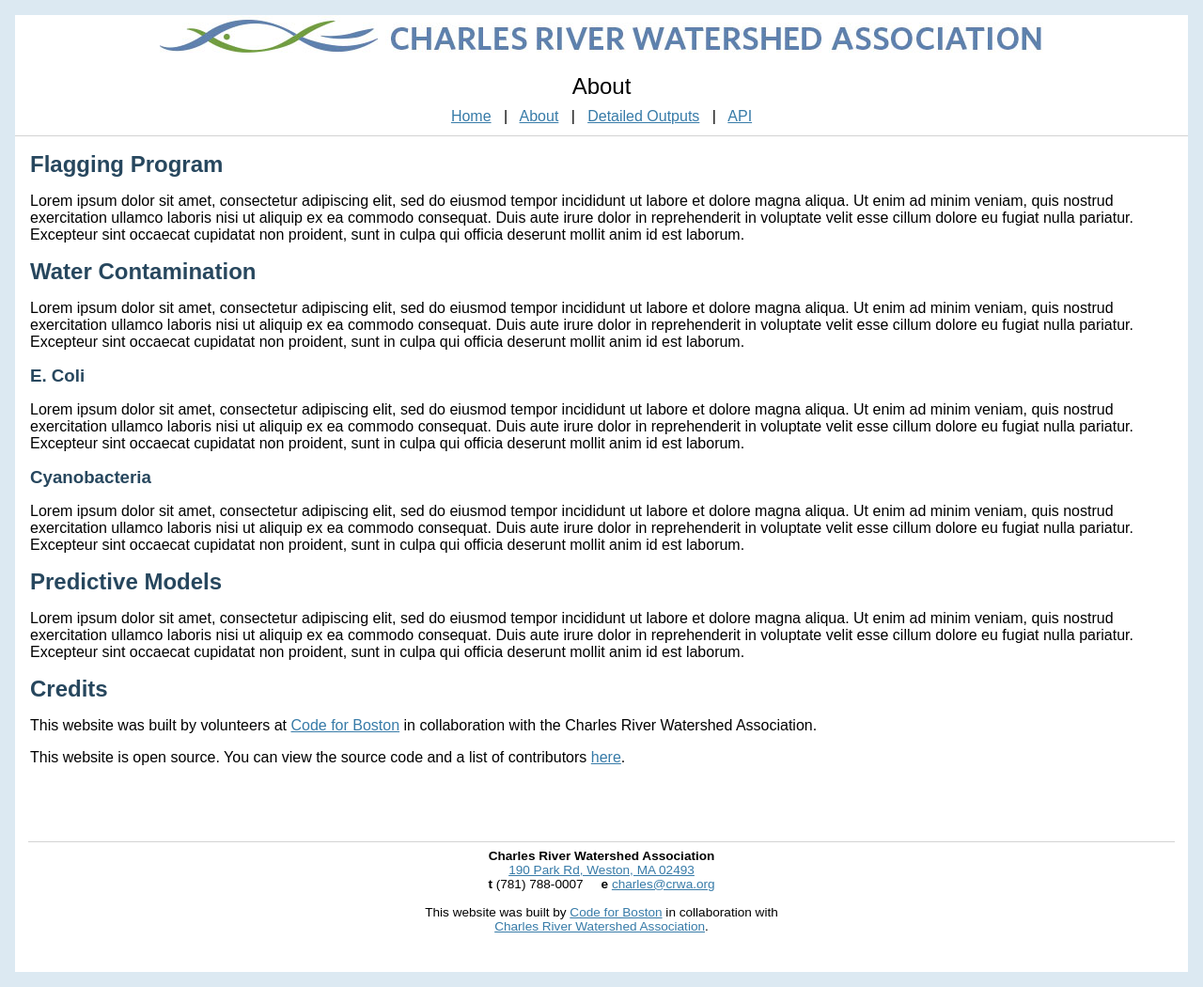
After one commit to codeforboston/flagging, a Flask app: page /about in a window 1280 px wide. The commit adds this page. Shown: the whole page at 94% size. Run offline with Flask 2, Linux system fonts and the light colour scheme; parts of the project's set-up code (start-up, migrations or seed data) failed here and were passed over.

Commit message:
Various front-end changes

```diff
--- a/flagging_site/blueprints/flagging.py
+++ b/flagging_site/blueprints/flagging.py
@@ -81,7 +81,12 @@ def index() -> str:
     return render_template('index.html', flags=flags)
 
 
-@bp.route('/output_model', methods=["GET"])
+@bp.route('/about')
+def about() -> str:
+    return render_template('about.html')
+
+
+@bp.route('/output_model', methods=['GET'])
 def output_model() -> str:
     """
     Retrieves data from hobolink and usgs and processes data and then
@@ -95,10 +100,17 @@ def output_model() -> str:
     # Parse contents of the query string to get reach and hours parameters.
     # Defaults are hours = 24, and reach = -1.
     # When reach = -1, we utilize all reaches.
-    reach = int(request.args.get('reach', -1))
-    hours = int(request.args.get('hours', 24))
+    try:
+        reach = int(request.args.get('reach'))
+    except (TypeError, ValueError):
+        reach = -1
 
-    # Return no more than 72 hours.
+    try:
+        hours = int(request.args.get('hours'))
+    except (TypeError, ValueError):
+        hours = 24
+
+    # Look at no more than 72 hours.
     hours = min(max(hours, 1), 72)
 
     df = get_data()
--- a/flagging_site/static/style.css
+++ b/flagging_site/static/style.css
@@ -1,16 +1,15 @@
 html {
   font-family: sans-serif;
-  background: #eee;
+  background: #dce9f2;
   padding: 1rem;
 }
 body {
-  max-width: 960px;
+  max-width: 1260px;
   margin: 0 auto;
   background: white;
 }
-h1 {
-  font-family: serif;
-  color: #377ba8;
+h1, h2, h3, h4 {
+  color: #27475e;
   margin: 1rem 0;
 }
 a {
@@ -19,12 +18,6 @@ a {
 hr {
   border: none;
   border-top: 1px solid lightgray;
-}
-nav {
-  background: lightgray;
-  display: flex;
-  align-items: center;
-  padding: 0 0.5rem;
 }
 nav h1 {
   flex: auto;
@@ -113,9 +106,11 @@ section.page-header {
 }
 .footer {
   padding: 3em 1em 3em 1em;
+  font-size: 0.85em;
+
 }
 .footer > .footer-content {
-  width: 27em;
+  width: 30em;
   text-align: center;
   margin: 0 auto;
 }
--- /dev/null
+++ b/flagging_site/templates/about.html
@@ -0,0 +1,56 @@
+{% extends "base.html" %}
+{% block title %}About{% endblock %}
+{% block content %}
+    <h2>Flagging Program</h2>
+    <p>
+        Lorem ipsum dolor sit amet, consectetur adipiscing elit, sed do eiusmod tempor incididunt ut labore et dolore
+        magna aliqua. Ut enim ad minim veniam, quis nostrud exercitation ullamco laboris nisi ut aliquip ex ea commodo
+        consequat. Duis aute irure dolor in reprehenderit in voluptate velit esse cillum dolore eu fugiat nulla
+        pariatur. Excepteur sint occaecat cupidatat non proident, sunt in culpa qui officia deserunt mollit anim id est
+        laborum.
+    </p>
+    <h2>Water Contamination</h2>
+    <p>
+        Lorem ipsum dolor sit amet, consectetur adipiscing elit, sed do eiusmod tempor incididunt ut labore et dolore
+        magna aliqua. Ut enim ad minim veniam, quis nostrud exercitation ullamco laboris nisi ut aliquip ex ea commodo
+        consequat. Duis aute irure dolor in reprehenderit in voluptate velit esse cillum dolore eu fugiat nulla
+        pariatur. Excepteur sint occaecat cupidatat non proident, sunt in culpa qui officia deserunt mollit anim id est
+        laborum.
+    </p>
+    <h3>E. Coli</h3>
+    <p>
+        Lorem ipsum dolor sit amet, consectetur adipiscing elit, sed do eiusmod tempor incididunt ut labore et dolore
+        magna aliqua. Ut enim ad minim veniam, quis nostrud exercitation ullamco laboris nisi ut aliquip ex ea commodo
+        consequat. Duis aute irure dolor in reprehenderit in voluptate velit esse cillum dolore eu fugiat nulla
+        pariatur. Excepteur sint occaecat cupidatat non proident, sunt in culpa qui officia deserunt mollit anim id est
+        laborum.
+    </p>
+    <h3>Cyanobacteria</h3>
+    <p>
+        {#
+        In accordance with the MA Department of Public Health (DPH) cyanobacteria (blue-green algae) advisory posted for the Charles River between the Museum of Science and the Mass Ave Bridge, red flags are being flown at Charles River Yacht Club, Union Boat Club, Community Boating, and Paddle Boston at Kendall Square. Public health officials recommend that people and pets avoid contact in areas of algae concentration and rinse thoroughly in the event of contact. DPH will conduct follow-up sampling when the bloom is no longer evident.  DPH requires at least two samples, one week apart, to recommend rescinding the advisory.
+        #}
+        Lorem ipsum dolor sit amet, consectetur adipiscing elit, sed do eiusmod tempor incididunt ut labore et dolore
+        magna aliqua. Ut enim ad minim veniam, quis nostrud exercitation ullamco laboris nisi ut aliquip ex ea commodo
+        consequat. Duis aute irure dolor in reprehenderit in voluptate velit esse cillum dolore eu fugiat nulla
+        pariatur. Excepteur sint occaecat cupidatat non proident, sunt in culpa qui officia deserunt mollit anim id est
+        laborum.
+    </p>
+    <h2>Predictive Models</h2>
+    <p>
+        Lorem ipsum dolor sit amet, consectetur adipiscing elit, sed do eiusmod tempor incididunt ut labore et dolore
+        magna aliqua. Ut enim ad minim veniam, quis nostrud exercitation ullamco laboris nisi ut aliquip ex ea commodo
+        consequat. Duis aute irure dolor in reprehenderit in voluptate velit esse cillum dolore eu fugiat nulla
+        pariatur. Excepteur sint occaecat cupidatat non proident, sunt in culpa qui officia deserunt mollit anim id est
+        laborum.
+    </p>
+    <h2>Credits</h2>
+    <p>
+        This website was built by volunteers at <a href="https://www.codeforboston.org/">Code for Boston</a> in
+        collaboration with the Charles River Watershed Association.
+    </p>
+    <p>
+        This website is open source. You can view the source code and a list of contributors
+        <a href="https://github.com/codeforboston/flagging">here</a>.
+    </p>
+{% endblock %}
--- a/flagging_site/templates/base.html
+++ b/flagging_site/templates/base.html
@@ -29,15 +29,16 @@
         <header>{{ self.title() }}</header>
         <div class="navigation">
             <a href="/">Home</a>
-            | <a href="/output_model">Detailed Outputs</a>
-            | <a href="/api/v1/model">API</a>
+            &nbsp; | &nbsp; <a href="/about">About</a>
+            &nbsp; | &nbsp; <a href="/output_model">Detailed Outputs</a>
+            &nbsp; | &nbsp; <a href="/api/v1/model">API</a>
         </div>
         {% endblock %}
     </section>
     <section class="content">{% block content %}{% endblock %}</section>
     <section class="footer">
         {% block footer %}
-        <hr /><br />
+        <hr />
         <div class="footer-content">
             <strong>Charles River Watershed Association</strong><br />
             <a href="https://goo.gl/maps/sTNPQ5fLwnV3ja7A7" target="_blank">190 Park Rd, Weston, MA 02493</a><br />
```
Also changed, not shown: flagging_site/templates/index.html (+2 -11 lines), tests/conftest.py (+1 -1 lines), tests/test_site.py (+2 -1 lines).
